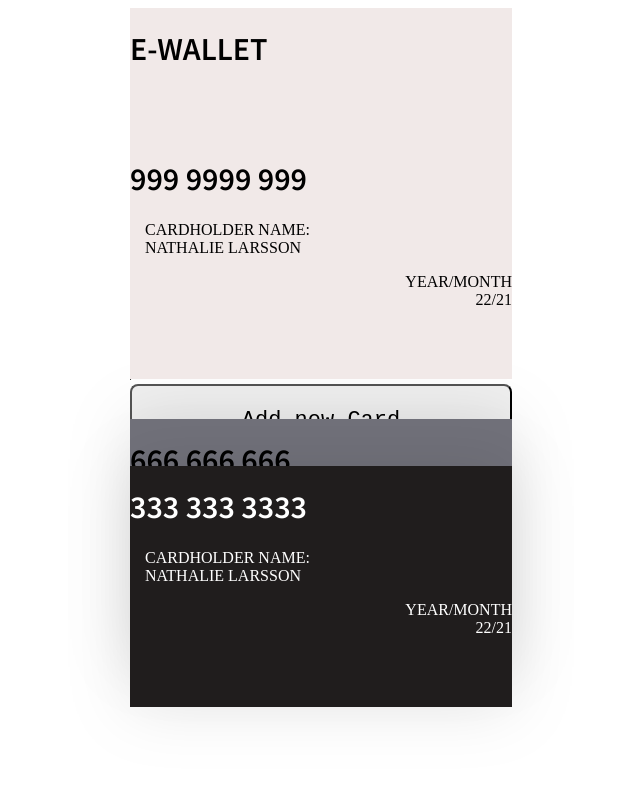
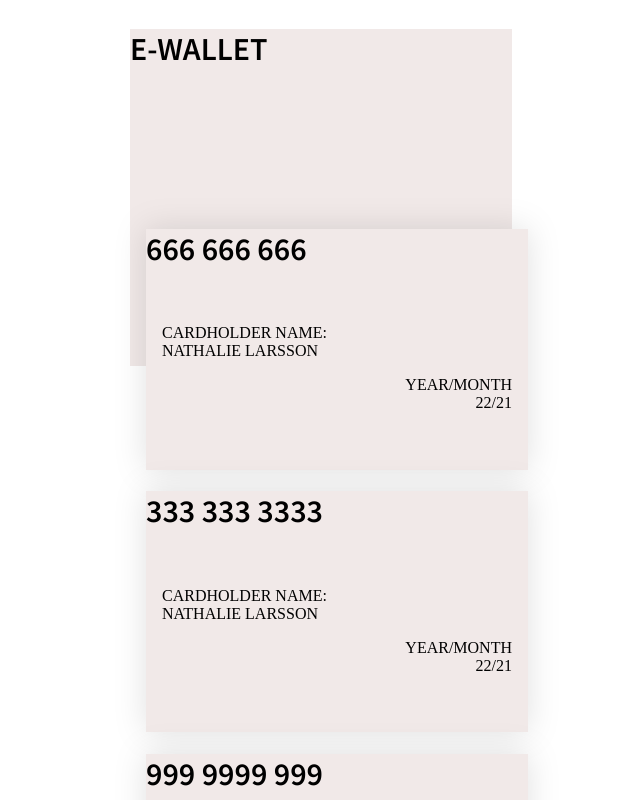
Before and after one commit to Nattzor/e-wallet-nathalie, a Vue app: page / in a window 1280 px wide. Shown: the top 800 px of the page, without its empty margins (319-959 px from the left). Built offline with nearby package versions, Linux system fonts and the light colour scheme; a web font is replaced by a local one.

Commit message:
coloorconnect

```diff
--- a/src/AddCard.vue
+++ b/src/AddCard.vue
@@ -22,7 +22,7 @@
       <label for="vendor">VENDOR</label>
       <select id="vendor" name="vendor" v-model="cardInfo.vendor">
         <option
-          v-for="vendor in vendors"
+          v-for="vendor in vendor"
           :key="vendor.name"
           name="vendor"
           :value="vendor"
@@ -32,7 +32,7 @@
       </select>
        <label for="cardCcv">CCV</label><br>
       <input v-model="cardInfo.ccv" type="text" id="cardCcv"><br>
-        <button> Add CARD</button>
+        <button class="buttonOnBottom"> Add CARD</button>
        </form>
   </main>
 </template>
@@ -56,8 +56,7 @@ export default {
         '12',
       ],
       years: ['2022', '2023', '2024', '2025', '2026'],
-      vendors: [
-        {},
+      vendor: [
         {
           name: 'Bitcoin Inc',
           backgroundColor: '#FFAE34',
@@ -94,6 +93,16 @@ export default {
   }
 </script>
 
-<style>
+<style scoped>
+form{
+  display: flex;
+  flex-direction: column;
+  max-width: 400px;
+  margin: auto;
+}
+form > * {
+  margin: 0.25rem;
+  font-size: 1rem;
+}
 
 </style>
--- a/src/App.vue
+++ b/src/App.vue
@@ -3,11 +3,8 @@
       <nav>
         <a @click="currentView = 'wallet'"> </a>
         </nav>
-        <div>
           <Wallet v-bind:cards="cards" v-if="currentView == 'wallet'" @viewChange="changeView" />
-    <AddCard v-else @viewChange="changeView" @sendCard="newCardInfo"/>/>
-             <button v-if="currentView == 'wallet'" @click="currentView = 'addCard'">Add new Card </button>
-          </div>
+    <AddCard v-else @viewChange="changeView" @sendCard="newCardInfo"/>
   </main>
 </template>
 
@@ -18,9 +15,9 @@ import AddCard from './AddCard.vue'
 export default {
   components: {Wallet, AddCard},
 data() { return {
-  cards: [{id: 0, name: 'Nathalie Larsson', cardnum: 666+" "+666+" "+666, year: 22, month:21, ccv: 555, vendor: ''},
-    {id: 1, name: 'Nathalie Larsson', cardnum: 333+" "+333+" "+3333, year: 22, month:21, ccv: 555, vendor: ''},
-    {id: 2, name: 'Nathalie Larsson', cardnum: 999+" "+9999+" "+999, year: 22, month:21, ccv: 555, vendor: ''}],
+  cards: [{id: 0, name: 'Nathalie Larsson', cardnum: 666+" "+666+" "+666, year: 22, month:21, ccv: 555, vendor: 'Block Chain Inc'},
+    {id: 1, name: 'Nathalie Larsson', cardnum: 333+" "+333+" "+3333, year: 22, month:21, ccv: 555, vendor: 'Ninja Bank'},
+    {id: 2, name: 'Nathalie Larsson', cardnum: 999+" "+9999+" "+999, year: 22, month:21, ccv: 555, vendor: 'Bitcoin Inc'}],
 currentView: 'wallet'
 }
 },
--- a/src/CardCard.vue
+++ b/src/CardCard.vue
@@ -1,23 +1,48 @@
 <template>
-  <div class="wrapper">
+  <div class="wrapper" v-bind:style="cardColors">
       <h1>{{card.cardnum}}</h1>
+      <img v-bind:src="card.vendor.logo">
       <p class="name">Cardholder name: <br>{{card.name}}</p>
        <p class="date">Year/Month <br>{{card.year}}/{{card.month}}</p>
+
   </div>
 </template>
 
 <script >
 export default {
 props: ['card'],
+computed: {
+    cardColors() {
+      return {
+        backgroundColor: this.card.vendor.backgroundColor,
+        color: this.card.vendor.fontColor,
+      };
+}
+}
 }
 </script>
 
 <style scoped>
+img {
+    text-align: left;
+}
+
+.wrapper {
+    position: relative;
+width: 382px;
+height: 241px;
+left: 16px;
+top: 138px;
+
+filter: drop-shadow(0px 0px 16px rgba(0, 0, 0, 0.12));
+}
+
 .name {
-  margin-left: 15px;
+  margin-left: 1rem;
 }
-.valid-thru {
-  margin-right: 15px;
+.date {
+  text-align: right;
+  margin: 1rem;
 }
 .cardheader {
   font-size: 10px;
@@ -65,49 +90,3 @@ props: ['card'],
   margin-bottom: 40px;
 }
 </style>
-
-<style scoped>
-
-.wrapper {
-    position: absolute;
-width: 382px;
-height: 241px;
-top: 138px;
-}
-.wrapper:nth-child(2) {
-    position: absolute;
-width: 382px;
-height: 241px;
-top: 419px;
-
-background-color: rgb(113, 113, 122);
-filter: drop-shadow(0px 0px 32px rgba(0, 0, 0, 0.1));
-}
-.wrapper:nth-child(3) {
-    position: absolute;
-width: 382px;
-height: 241px;
-top: 466px;
-background-color: rgb(32, 29, 29);
-color: white;
-filter: drop-shadow(0px 0px 32px rgba(0, 0, 0, 0.1));
-}
-/* .wrapper:nth-child(1){
-    position: relative;
-width: 382px;
-height: 241px;
-left: 16px;
-top: 515px;
-
-} */
-.name {
-    text-align: left;
-}
-.date {
-    text-align: right;
-}
-.chip {
-    text-align: left;
-}
-
-</style>
--- a/src/Wallet.vue
+++ b/src/Wallet.vue
@@ -1,8 +1,11 @@
 <template>
+<main>
 <div>
   <h1> E-Wallet</h1>
   <CardCard v-for="card in cards" :key ="card.id" v-bind:card="card" />
   </div>
+  <button class="bottomOfPage" @click="changeView">Add new Card </button>
+  </main>
 </template>
 
 <script>
@@ -11,7 +14,11 @@ import CardCard from './CardCard.vue'
 export default {
     components: {CardCard},
     props: ['cards'],
-
+    methods: {
+        changeView() {
+        this.$emit('viewChange');
+    }
+    }
 }
 </script>
 
@@ -22,4 +29,11 @@ div{
   width: 382px;
   background-color: rgb(241, 233, 232);
 }
+.bottomOfPage {
+  position: relative;
+width: 382px;
+height: 80px;
+left: 16px;
+top: 799px;
+}
 </style>
```
